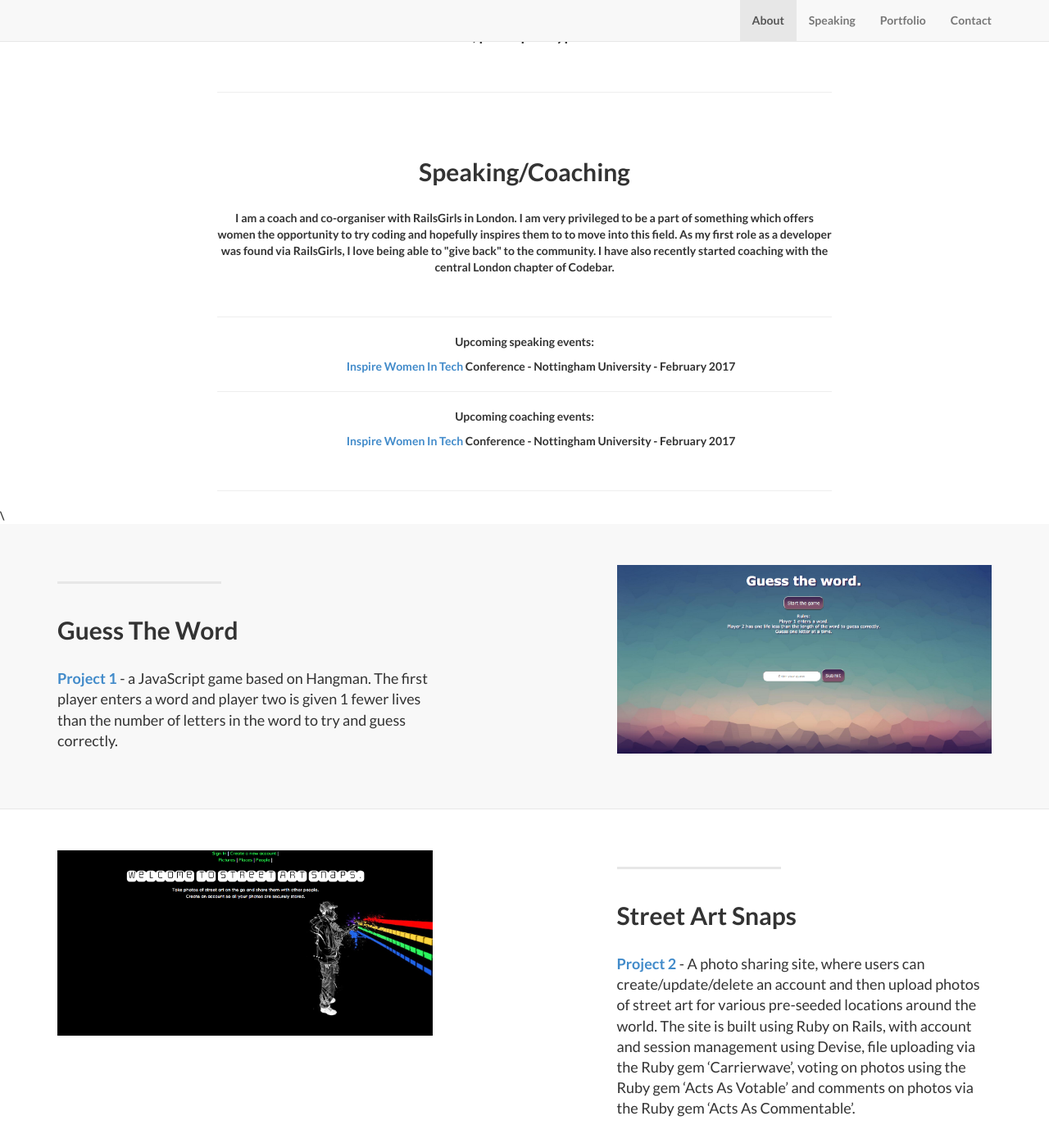
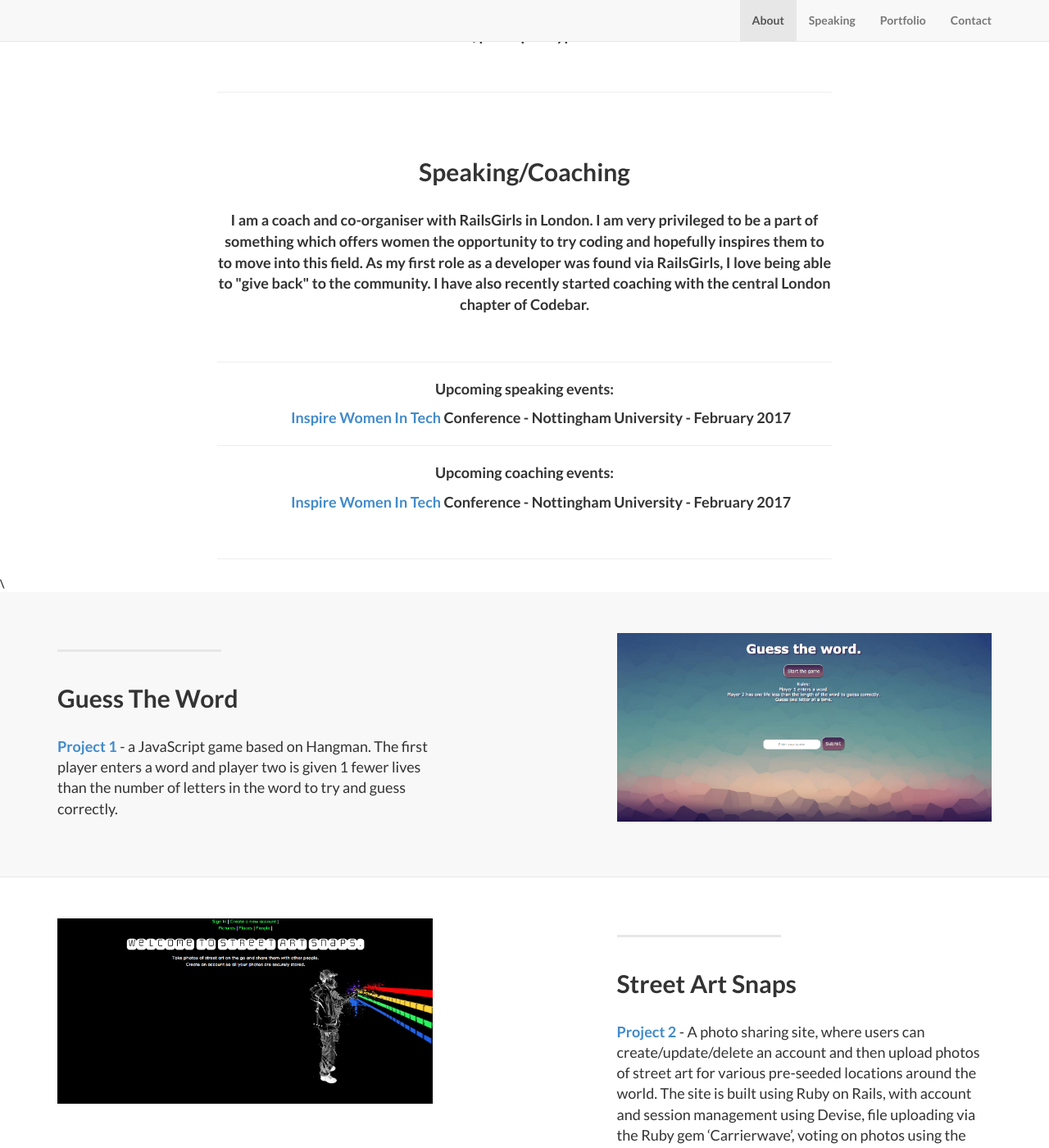
Before and after one commit to CharlieAllen/CharlieAllen.github.io, a Jekyll site: the page built from index.html, in a window 1280 px wide and 1400 px high, scrolled down 1305 px. Shown: the whole window at 82% size. Built offline with Jekyll 4.4.1, drawn with Linux system fonts in a browser that asks for light colours.

Commit message:
css for speaking/coaching section

```diff
--- a/css/landing-page.css
+++ b/css/landing-page.css
@@ -26,6 +26,10 @@ ul {
 }
 
 .about_me {
+    font-size: 18px;
+}
+
+.speaking_section {
     font-size: 18px;
 }
 
```
